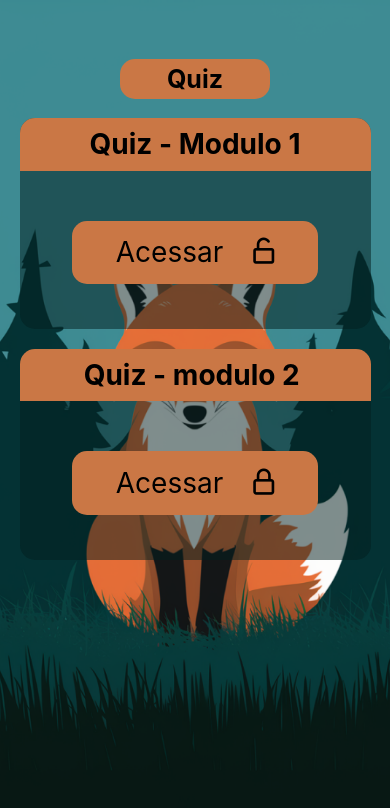
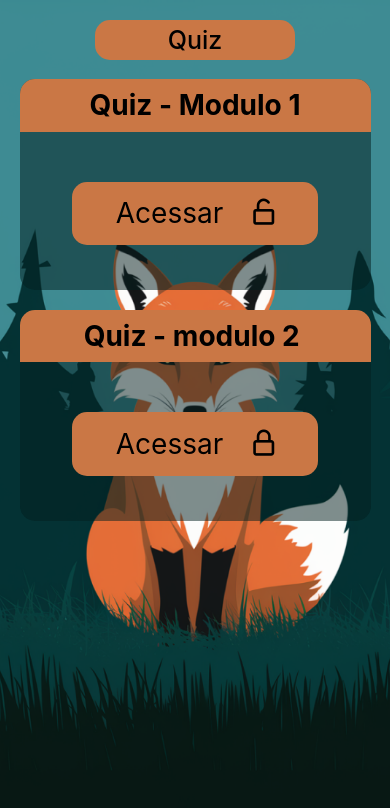
Before and after one commit to kirakman/CyberFox, a React Native app: screen /Quiz in a window 390 px wide. Shown: the top 808 px of the page. Built offline with nearby package versions, Linux system fonts and the light colour scheme.

Commit message:
Manual (dev-wendell): IndicadorTela

```diff
--- a/components/indicadorTela/IndicadorTela.js
+++ b/components/indicadorTela/IndicadorTela.js
@@ -13,9 +13,9 @@ const styles = StyleSheet.create({
     indicadorContainer:{
         backgroundColor: "#CA7745",
         flexDirection: "column",
-        marginTop: "15%",
+        marginTop: "5%",
         height: 40,
-        width: 150,
+        width: 200,
         padding: 2,
         alignItems: "center",
         justifyContent: "center",
@@ -24,7 +24,7 @@ const styles = StyleSheet.create({
     textoIndicador: {
         color: "#000000",
         fontSize:  25,
-        fontWeight: "700",
+        fontWeight: "500",
         textAlign: "center"
     }
 
```
